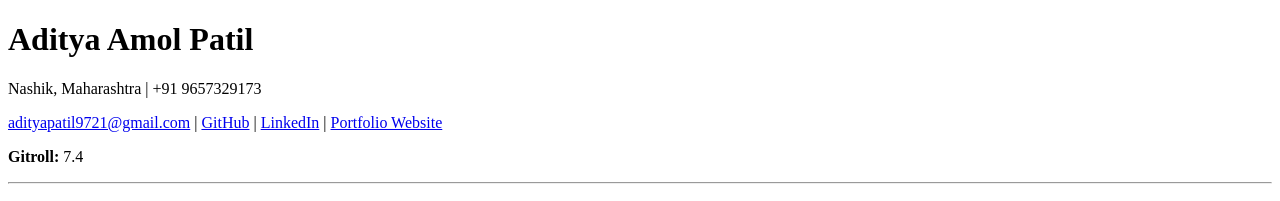
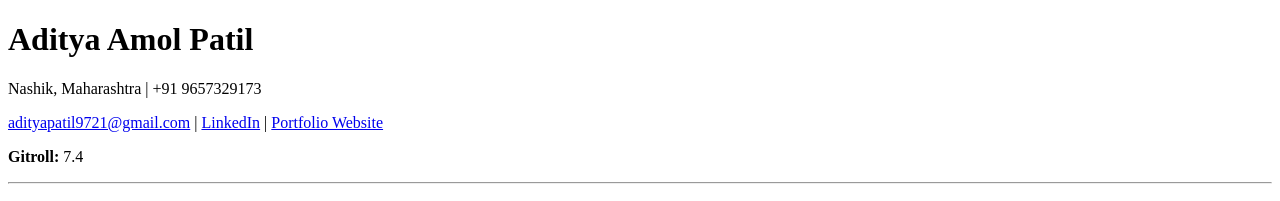
Before and after one commit to Aditya948351/AdityaP-Portfolio, a plain HTML site: page index.html in a window 1280 px wide. Shown: the top 201 px of the page. Drawn offline with Linux system fonts and the light colour scheme.

Commit message:
Update index.html

```diff
--- a/index.html
+++ b/index.html
@@ -12,7 +12,6 @@
         <p>Nashik, Maharashtra | +91 9657329173</p>
         <p>
             <a href="mailto:adityapatil9721@gmail.com">adityapatil9721@gmail.com</a> |
-            <a href="https://github.com/Aditya948351">GitHub</a> |
             <a href="https://linkedin.com/in/aditya-patil">LinkedIn</a> |
             <a href="https://adityap-portfolio.web.app">Portfolio Website</a>
         </p>
```
